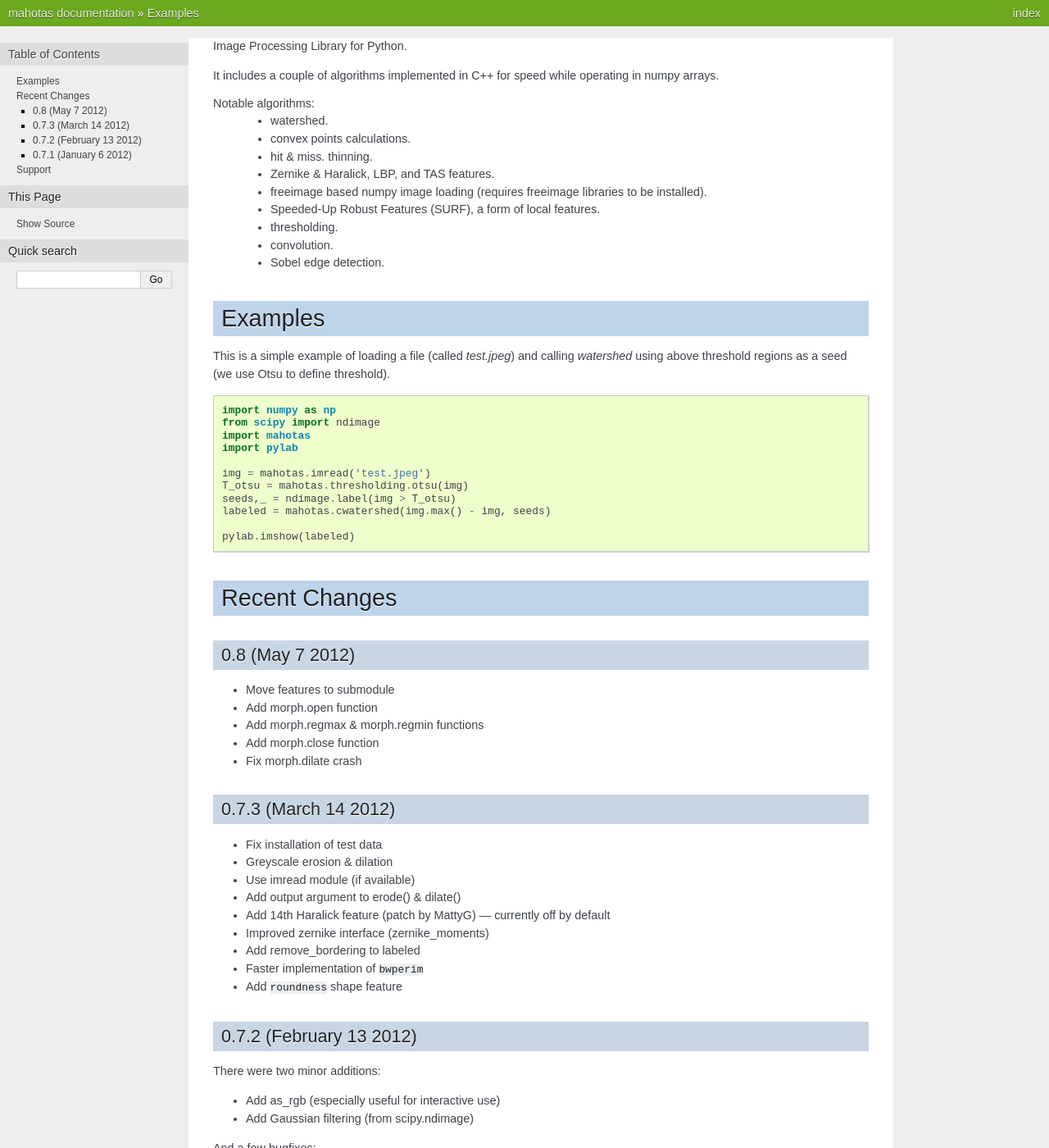
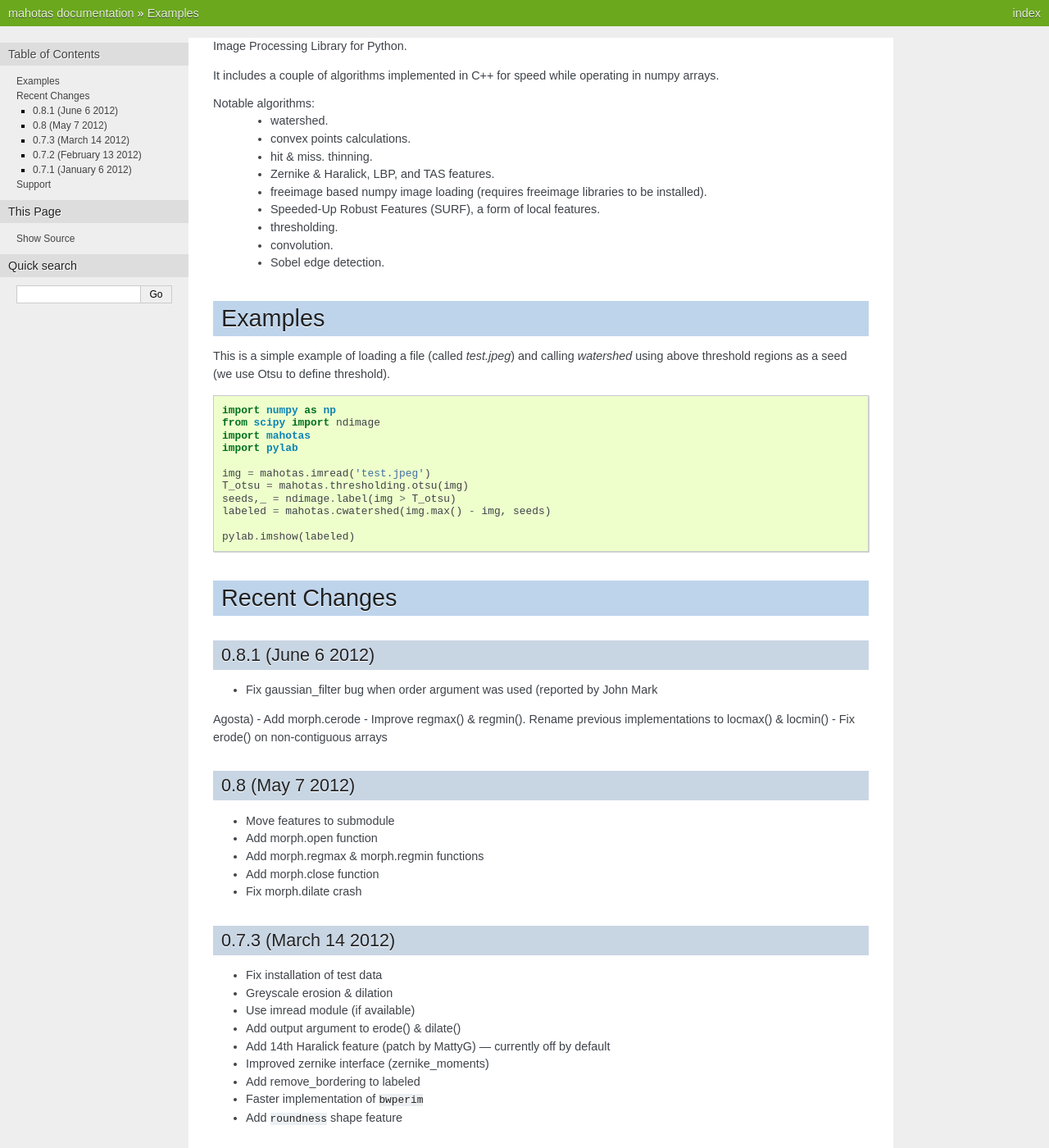
Before and after one commit to luispedro/mahotas, a Sphinx documentation site: the page built from docs/source/readme.rst, in a window 1280 px wide and 1400 px high. Shown: the whole window at 82% size. Built offline with Sphinx 7.4.7, drawn with Linux system fonts in a browser that asks for light colours; formulas are drawn with MathJax 3.

Commit message:
BLD New release: 0.8.1
- Fix gaussian_filter bug when order argument was used (reported by John Mark
Agosta)
- Add morph.cerode
- Improve regmax() & regmin(). Rename previous implementations to locmax() &
locmin()
- Fix erode() on non-contiguous arrays

```diff
--- a/docs/source/readme.rst
+++ b/docs/source/readme.rst
@@ -41,6 +41,15 @@ threshold).
 
 Recent Changes
 --------------
+
+0.8.1 (June 6 2012)
+~~~~~~~~~~~~~~~~~~~
+- Fix gaussian_filter bug when order argument was used (reported by John Mark
+Agosta)
+- Add morph.cerode
+- Improve regmax() & regmin(). Rename previous implementations to locmax() &
+locmin()
+- Fix erode() on non-contiguous arrays
 
 0.8 (May 7 2012)
 ~~~~~~~~~~~~~~~~
```
Also changed, not shown: README.rst (+9 -0 lines), 2 other files.
